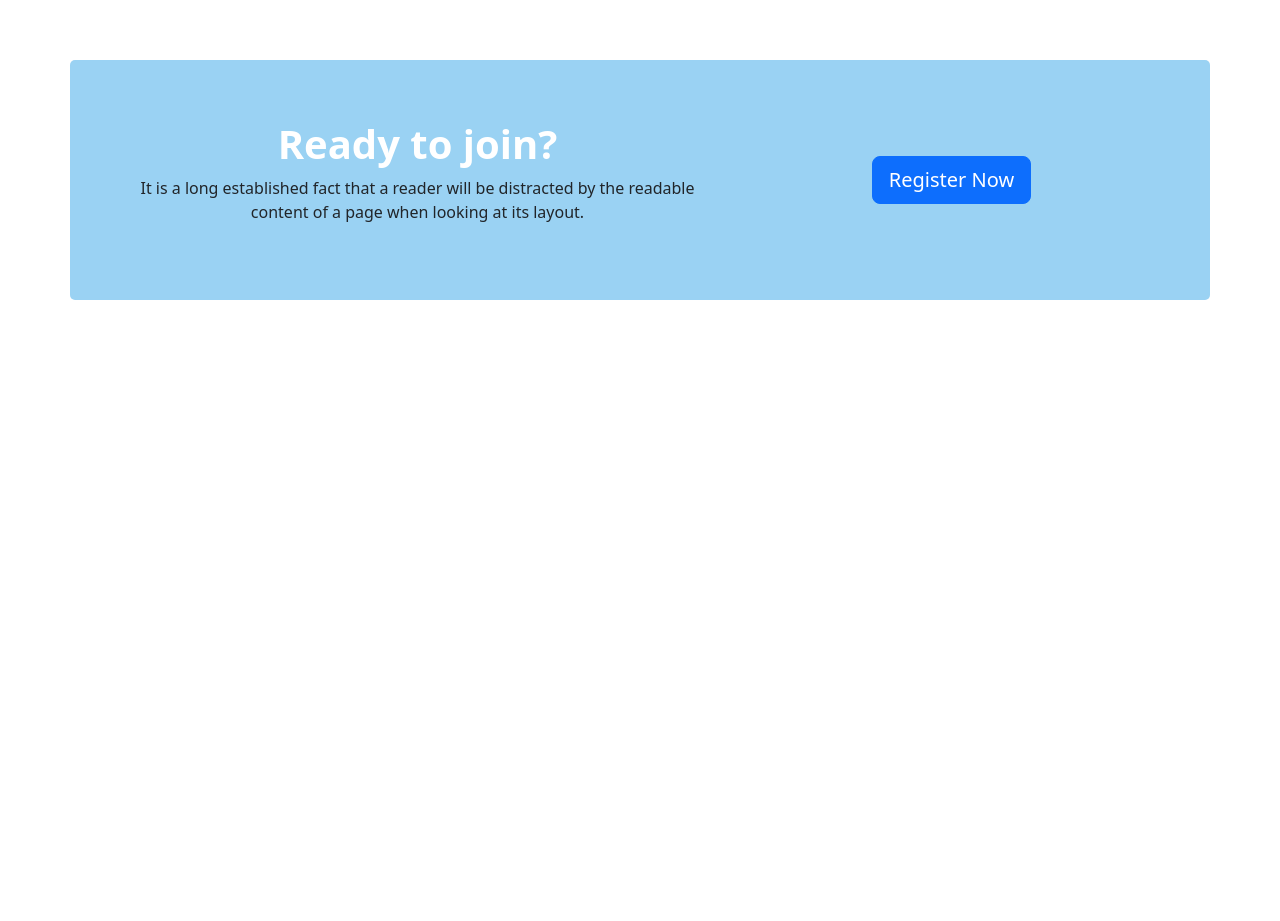
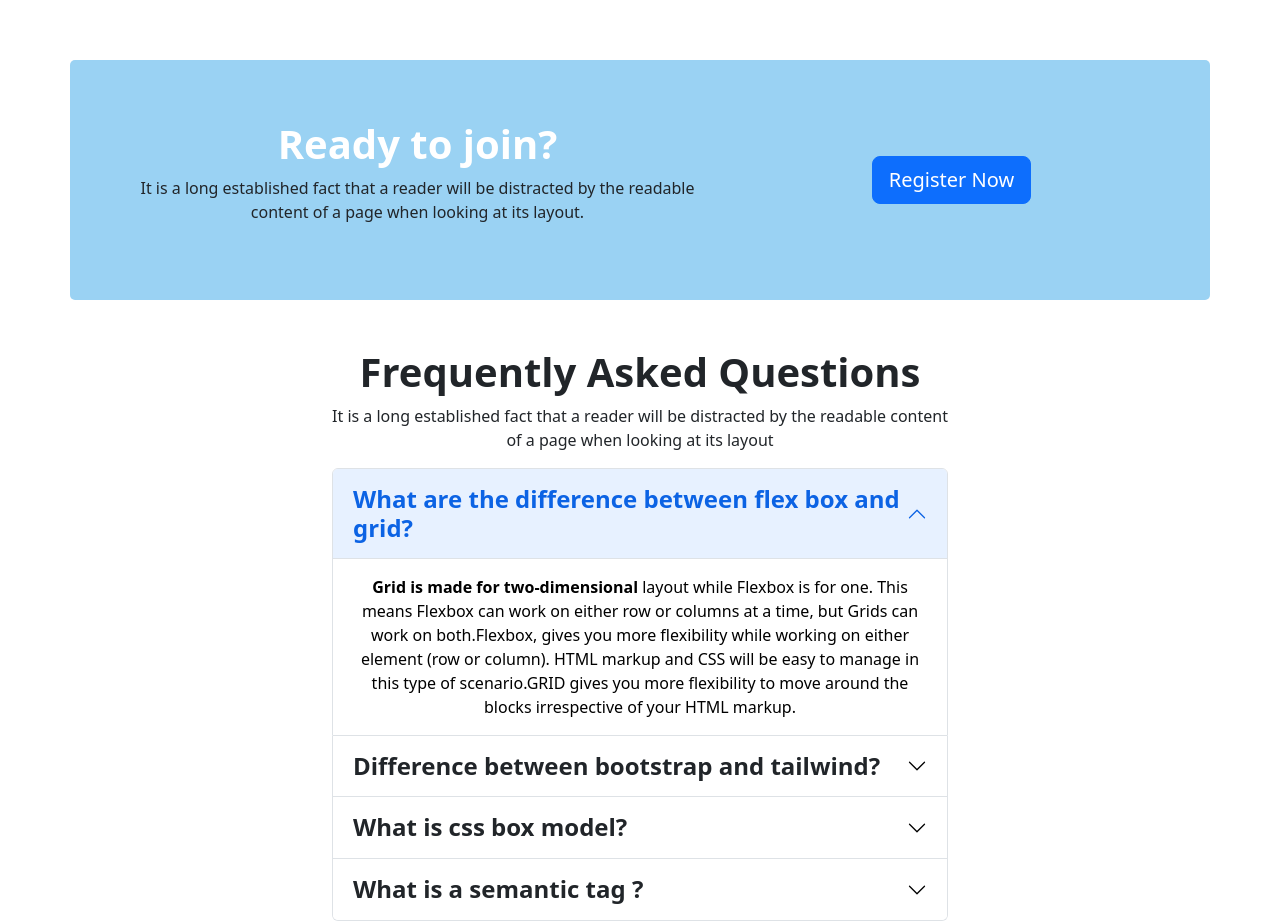
Before and after one commit to mostakshaikh50/assignment3-edTech-website, a plain HTML site: page index.html in a window 1280 px wide. Shown: the part 1946-2867 px from the top of the page. Before the commit the page ends 2246 px from the top, so only its background shows below. Drawn offline with nearby package versions, Linux system fonts and the light colour scheme.

Commit message:
accordion added

```diff
--- a/index.html
+++ b/index.html
@@ -190,10 +190,6 @@
             </div>
         </div>
 
-            <!-- Button trigger modal -->
-            <!-- <button type="button" class="btn btn-primary" data-bs-toggle="modal" data-bs-target="#exampleModal">
-                Launch demo modal
-            </button> -->
 
             <!-- Modal -->
             <div class="modal fade" id="exampleModal" tabindex="-1" aria-labelledby="exampleModalLabel" aria-hidden="true">
@@ -236,10 +232,72 @@
                 </div>
                 </div>
             </div>
+     </section>
+     <!-- Ready to join- Bonus end -->
+
+     <!-- Acordion Start -->
+     <section class="container text-center w-50 mt-5">
+        <h1 class="fw-bolder">Frequently Asked Questions</h1>
+        <p>It is a long established fact that a reader will be distracted by the readable
+            content of a page when looking at its layout</p>
+        <div class="accordion" id="accordionPanelsStayOpenExample">
+            <div class="accordion-item">
+              <h2 class="accordion-header" id="panelsStayOpen-headingOne">
+                <button class="accordion-button fw-bolder fs-4" type="button" data-bs-toggle="collapse" data-bs-target="#panelsStayOpen-collapseOne" aria-expanded="true" aria-controls="panelsStayOpen-collapseOne">
+                    What are the difference between flex box and grid?
+                </button>
+              </h2>
+              <div id="panelsStayOpen-collapseOne" class="accordion-collapse collapse show" aria-labelledby="panelsStayOpen-headingOne">
+                <div class="accordion-body">
+                  <strong>Grid is made for two-dimensional </strong> layout while Flexbox is for one. This means Flexbox can work on either row or columns at a time, but Grids can work on both.Flexbox, gives you more flexibility while working on either element (row or column). HTML markup and CSS will be easy to manage in this type of scenario.GRID gives you more flexibility to move around the blocks irrespective of your HTML markup.
+                </div>
+              </div>
+            </div>
+            <div class="accordion-item">
+              <h2 class="accordion-header" id="panelsStayOpen-headingTwo">
+                <button class="accordion-button fw-bolder fs-4 collapsed" type="button" data-bs-toggle="collapse" data-bs-target="#panelsStayOpen-collapseTwo" aria-expanded="false" aria-controls="panelsStayOpen-collapseTwo">
+                    Difference between bootstrap and tailwind?
+                </button>
+              </h2>
+              <div id="panelsStayOpen-collapseTwo" class="accordion-collapse collapse" aria-labelledby="panelsStayOpen-headingTwo">
+                <div class="accordion-body">
+                  <strong>Bootstrap comes with a set of pre-styled responsive,</strong> mobile-first components that possess a definite UI kit. where as Tailwind offers predesigned widgets to build a site from scratch with fast UI development. Sites created using Bootstrap follow the generic pattern that makes them look identical. where as Tailwind CSS uses a set of utility classes to create a neat UI with more flexibility and uniqueness.
+                </div>
+              </div>
+            </div>
+            <div class="accordion-item">
+              <h2 class="accordion-header" id="panelsStayOpen-headingThree">
+                <button class="accordion-button fw-bolder fs-4 collapsed" type="button" data-bs-toggle="collapse" data-bs-target="#panelsStayOpen-collapseThree" aria-expanded="false" aria-controls="panelsStayOpen-collapseThree">
+                    What is css box model?
+                </button>
+              </h2>
+              <div id="panelsStayOpen-collapseThree" class="accordion-collapse collapse" aria-labelledby="panelsStayOpen-headingThree">
+                <div class="accordion-body">
+                  <strong>In CSS, the term "box model" </strong> is used when talking about design and layout. The CSS box model is essentially a box that wraps around every HTML element. It consists of: margins, borders, padding, and the actual content.
+                </div>
+              </div>
+            </div>
+            <div class="accordion-item">
+              <h2 class="accordion-header" id="panelsStayOpen-headingThree">
+                <button class="accordion-button fw-bolder fs-4 collapsed" type="button" data-bs-toggle="collapse" data-bs-target="#panelsStayOpen-collapseThree" aria-expanded="false" aria-controls="panelsStayOpen-collapseThree">
+                    What is a semantic tag ?
+                </button>
+              </h2>
+              <div id="panelsStayOpen-collapseThree" class="accordion-collapse collapse" aria-labelledby="panelsStayOpen-headingThree">
+                <div class="accordion-body">
+                  <strong>Semantic HTML elements are those </strong> that clearly describe their meaning in a human- and machine-readable way. Elements such as <header> , <footer> and <article> are all considered semantic because they accurately describe the purpose of the element and the type of content that is inside them.
+                </div>
+              </div>
+            </div>
+          </div>
+     </section>
+     <!-- Acordion End -->
+
+     <!-- Footer Start -->
+     <section></section>
+     <!-- Footer End -->
 
 
-     </section>
-     <!-- Ready to join- Bonus end -->
    </main>
     <script src="https://cdn.jsdelivr.net/npm/bootstrap@5.2.0/dist/js/bootstrap.bundle.min.js" integrity="sha384-A3rJD856KowSb7dwlZdYEkO39Gagi7vIsF0jrRAoQmDKKtQBHUuLZ9AsSv4jD4Xa" crossorigin="anonymous"></script>
   </body>
```
